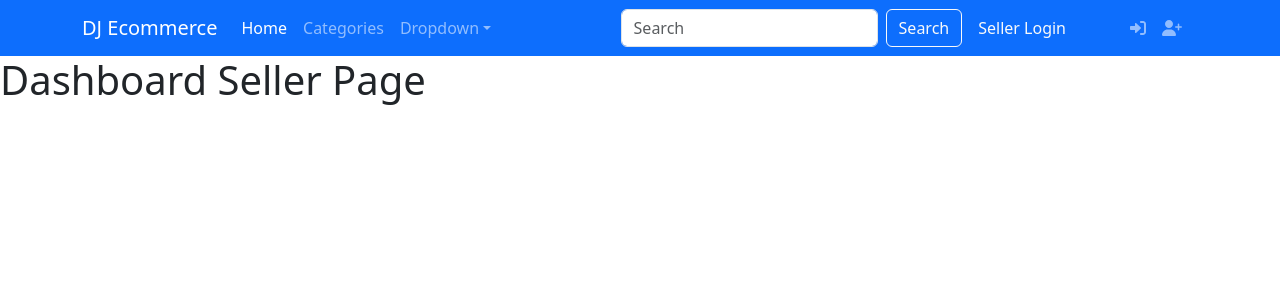
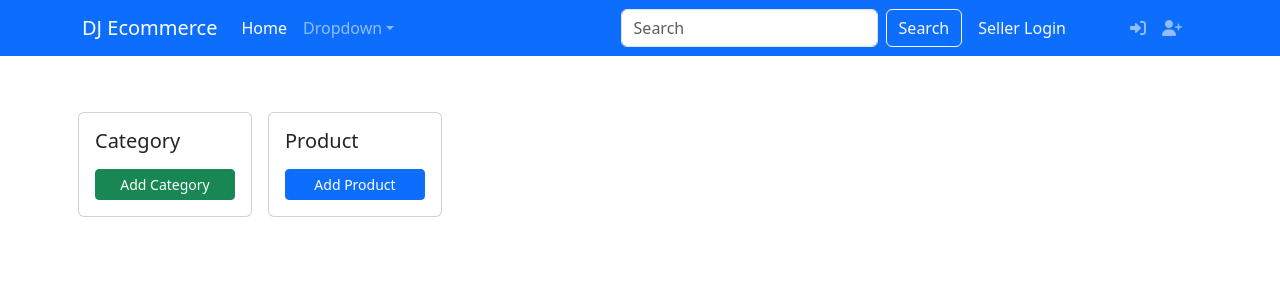
Before and after one commit to zaid-kamil/djecommerce-2024, a Django app: page /s/dashboard in a window 1280 px wide. Shown: the top 300 px of the page. Run offline with Django 5.2, Linux system fonts and the light colour scheme.

Commit message:
product backend

```diff
--- a/main/views.py
+++ b/main/views.py
@@ -99,7 +99,7 @@ def slogin_view(request):
             messages.error(request, '!Contact your administrator')
             return redirect('seller_login')
         groups = user.groups.all()       # Get the first group name
-        if len(groups)==0 and groups[0].name != 'customer':
+        if len(groups)==0 and groups[0].name != 'seller':
             messages.error(request, 'You are not authorized to login!')
             return redirect('seller_login')
         login(request, user)
--- a/templates/accounts/dashboard_s.html
+++ b/templates/accounts/dashboard_s.html
@@ -1,5 +1,28 @@
 {% extends 'layout/base.html' %}
 
 {% block content %}
-    <h1>Dashboard Seller Page</h1>
+<div class="container my-5">
+    <div class="row">
+        <div class="col-2 p-2">
+            <div class="card">
+                <div class="card-body d-grid gap-2">
+                    <h5 class="card-title">Category</h5>
+                    <a href="{% url 'category_list' %}" class="btn btn-sm btn-success">
+                        Add Category
+                    </a>
+                </div>
+            </div>
+        </div>
+        <div class="col-2 p-2">
+            <div class="card">
+                <div class="card-body d-grid gap-2">
+                    <h5 class="card-title">Product</h5>
+                    <a href="{% url 'product_create' %}" class="btn btn-sm btn-primary">
+                        Add Product
+                    </a>
+                </div>
+            </div>
+        </div>
+    </div>
+</div>
 {% endblock content %}
--- a/templates/components/header.html
+++ b/templates/components/header.html
@@ -11,9 +11,14 @@
                     <a class="nav-link active" href="#" aria-current="page">Home <span
                             class="visually-hidden">(current)</span></a>
                 </li>
+
+                {% if user.is_authenticated and user.groups.all.0.name == 'seller' %}
                 <li class="nav-item">
                     <a class="nav-link" href="{% url 'category_list' %}">Categories</a>
                 </li>
+                {% endif %}
+
+
                 <li class="nav-item dropdown">
                     <a class="nav-link dropdown-toggle" href="#" id="dropdownId" data-bs-toggle="dropdown"
                         aria-haspopup="true" aria-expanded="false">Dropdown</a>
```
Also changed, not shown: products/views.py (+56 -6 lines), db.sqlite3, media/category/headphones.gif (added), templates/products/add.html (added).
